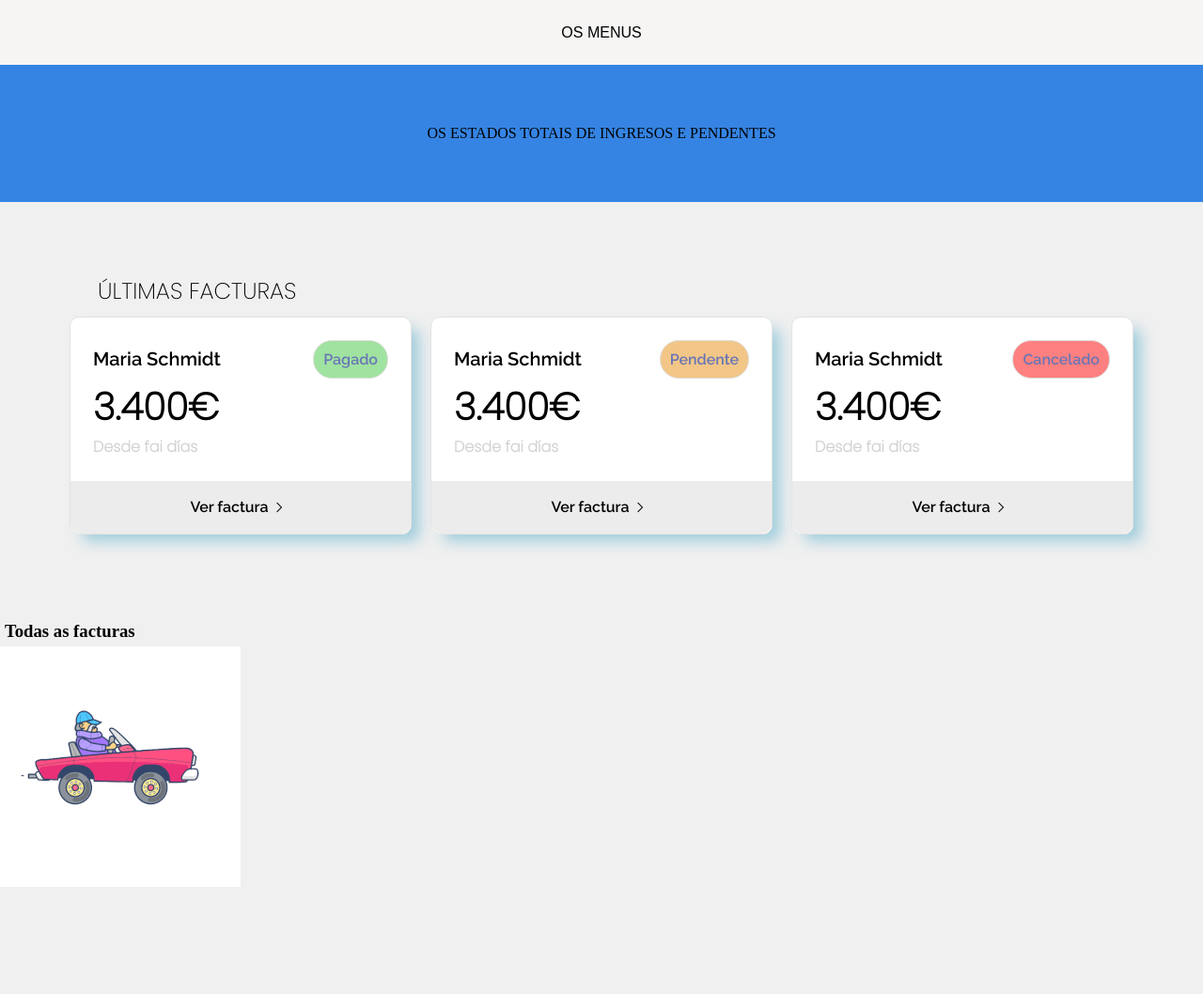
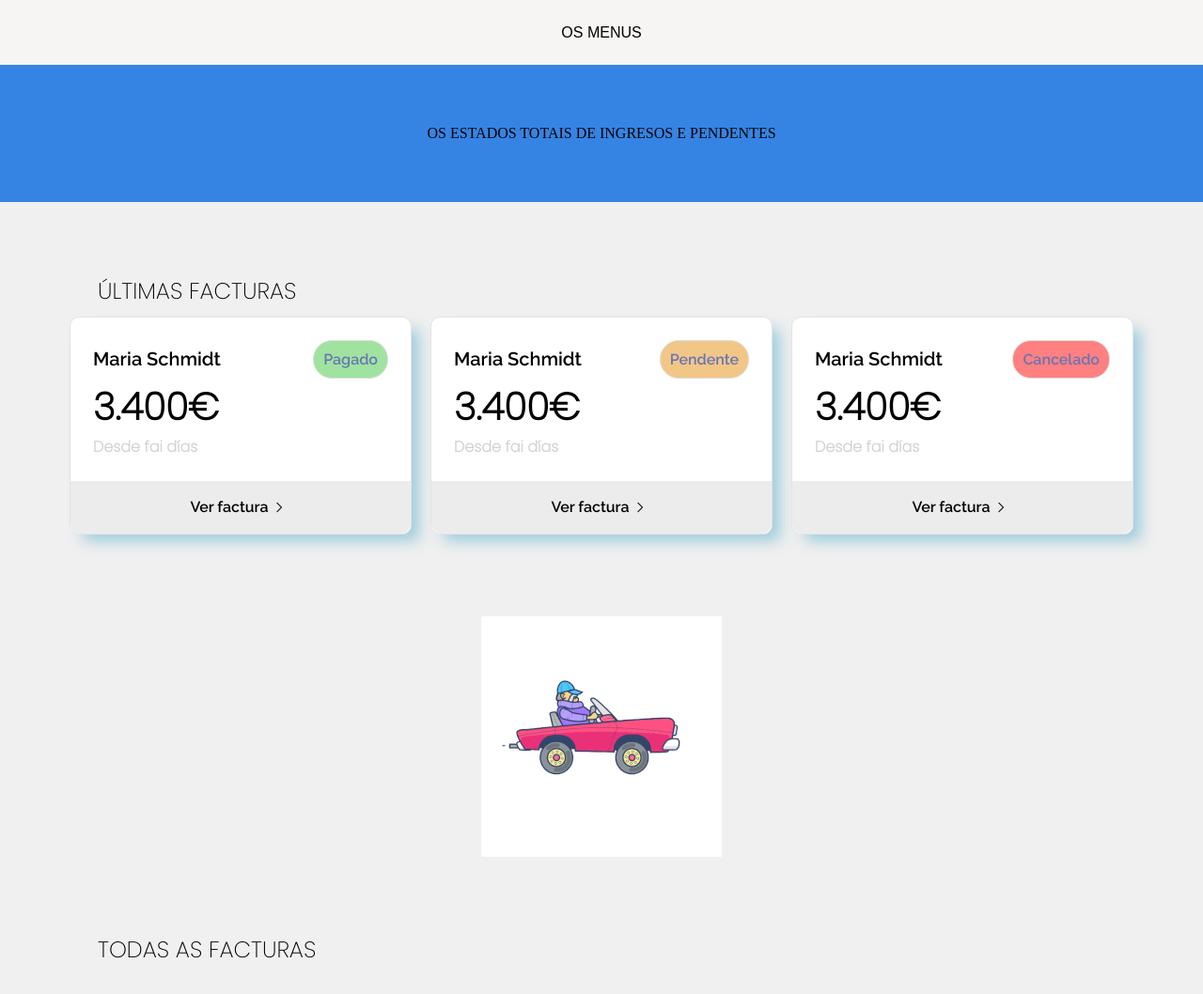
Before and after one commit to Surribas1980/cemit_cards_0, a website with bundled scripts: page static/index.html in a window 1280 px wide. Shown: the whole page at 94% size. Before the commit the page ends 1025 px from the top, so only its background shows below. Built offline with nearby package versions, Linux system fonts and the light colour scheme; no server answers.

Commit message:
centrando o coche e algún detalle máis

```diff
--- a/static/estilo.css
+++ b/static/estilo.css
@@ -4,7 +4,9 @@
   padding:0;
   border: none;
 }
-
+section.central{
+  text-align:center;
+}
 li{
   list-style:none;
   display:flex;
@@ -105,10 +107,12 @@ li div[name="datos-unicos"]{
       letter-spacing:1.5px;
     }
     span[name="avisos"]{
-    font-family:'Poppins',fantasy;
-    font-size:24px;
-    margin:5vh;
-  }
+      font-family:'Poppins',fantasy;
+      font-size:24px;
+      margin:5vh;
+      text-align:left;
+      text-transform: uppercase;
+    }
     ul{
       padding: 0;
       margin:10px;
@@ -165,10 +169,13 @@ li div[name="datos-unicos"]{
     }
 
     /* LISTA CLIENTES */
+    .wraper-lista{
+      margin:5vw;
+    }
     .lista-clientes{
       /*border:1px solid #b9d0d6;*/
       border-radius:5px;
-      margin:5vw;
+
     }
     .titulos-lista-clientes{
       font-family:fantasy;
--- a/static/index.html
+++ b/static/index.html
@@ -81,9 +81,10 @@
           </article>
         </div>
       </section>
-      <section>
+      <section class="central">
 
-        <h3>Todas as facturas</h3>
+
+
 
         <!--<div class="card-client">
 
@@ -116,7 +117,10 @@
 
         <img imaxen-de-carga="carga-datos" src="./car-1803_256.gif" alt="un gif">
       </section>
-      <section>
+      <section class="wraper-lista">
+        <span name="avisos">
+        Todas as facturas
+        </span>
         <div lista-clientes="lista-clientes" class="lista-clientes">
           <!--<div class="titulos-lista-clientes">
             <div>STATUS</div>
```
